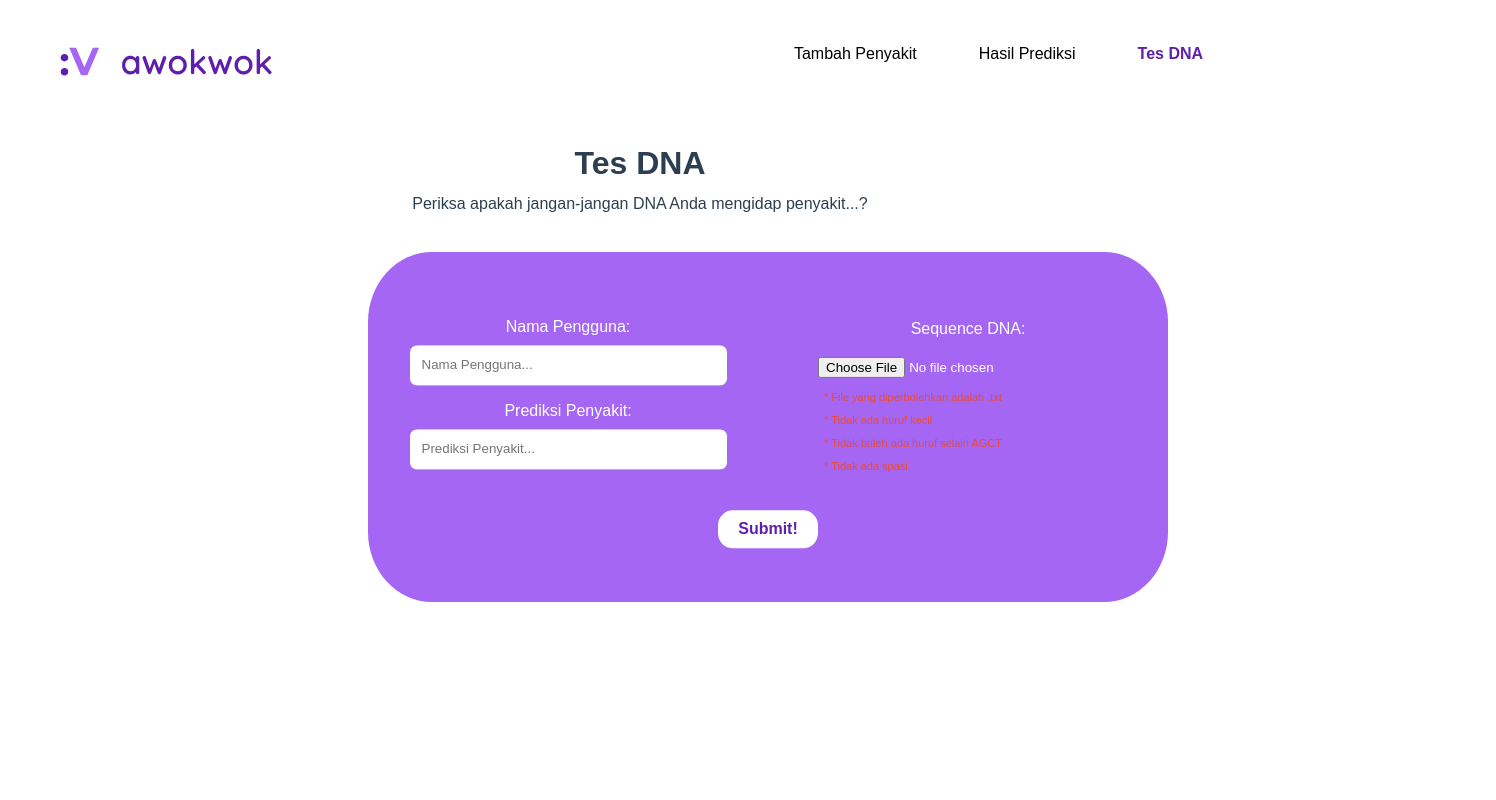
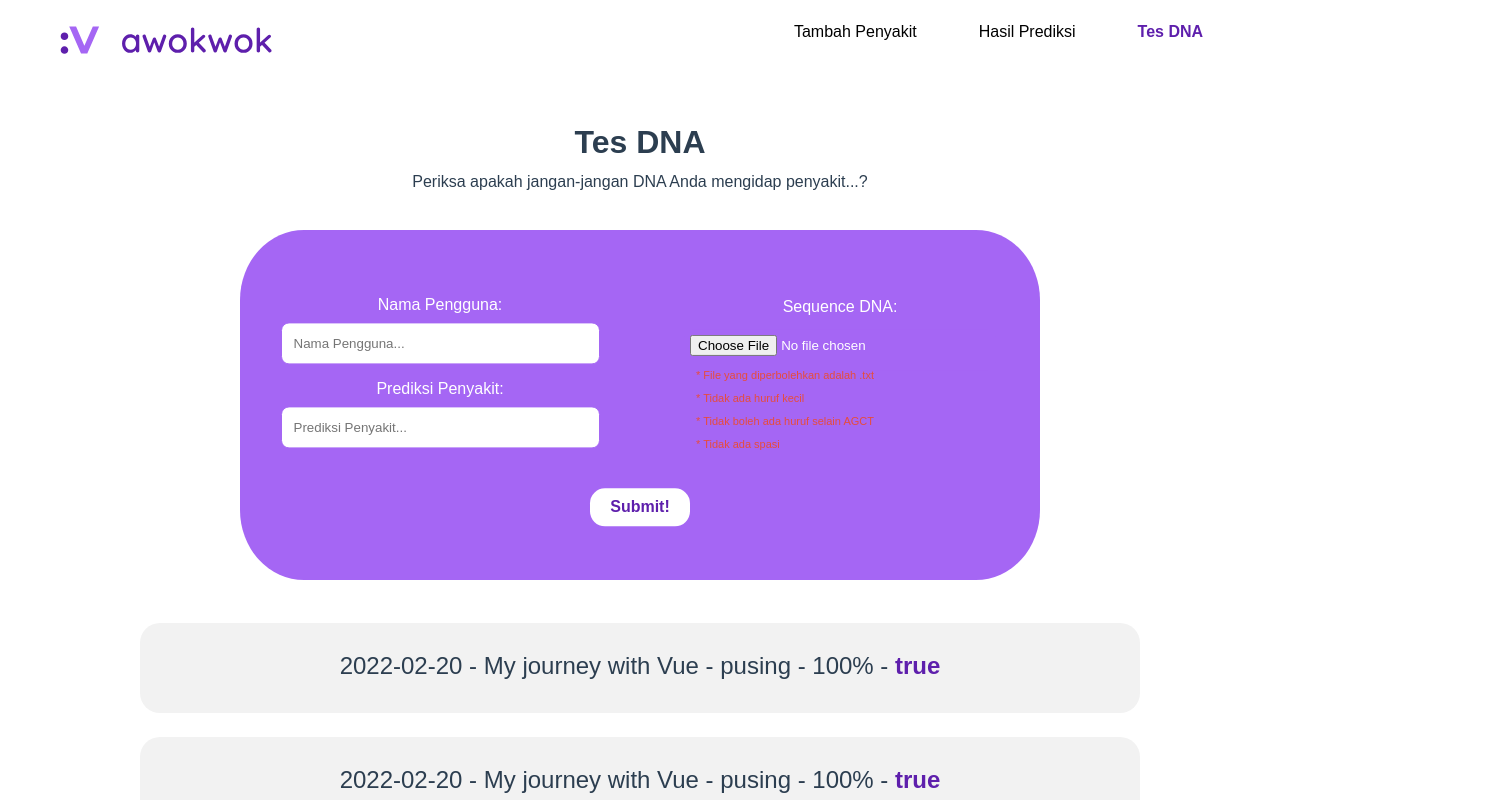
Before and after one commit to maspaitujaki/Tubes3_13520001, a Vue app in the folder src/frontend/: page /prediksi in a window 1280 px wide. Shown: the top 800 px of the page, 1496 px wide, since content can reach past the window. Built offline with nearby package versions, Linux system fonts and the light colour scheme.

Commit message:
Add query and test result component
Co-authored-by: Fajar Ramadhan <fajarrm15@users.noreply.github.com>

```diff
--- a/src/frontend/src/components/AddPenyakit.vue
+++ b/src/frontend/src/components/AddPenyakit.vue
@@ -178,10 +178,10 @@ body {
 .red {
   color: #e74c3c;
 }
+
 .background {
   position: relative;
-  overflow: hidden;
-  height: 650px;
+  height: 100%;
 }
 
 .container-header {
@@ -232,9 +232,10 @@ body {
   width: 800px;
   height: 350px;
   border-radius: 8%/20%;
-  transform: translate(45%, 28%);
+  transform: translate(0%, 28%);
   z-index: 0;
   color: white;
+  margin: auto;
 }
 
 ul li a:hover {
--- a/src/frontend/src/components/History.vue
+++ b/src/frontend/src/components/History.vue
@@ -39,6 +39,16 @@
               </div>
             </form>
           </div>
+          <Query
+            v-for="query in queries"
+            :key="query.id"
+            :nomor="query.nomor"
+            :nama="query.nama"
+            :tanggal="query.tanggal"
+            :penyakit="query.penyakit"
+            :prediksi="query.prediksi"
+            :hasil="query.hasil"
+          ></Query>
         </div>
       </div>
     </div>
@@ -47,13 +57,22 @@
 
 <script>
 import axios from 'axios'
+import Query from './Query.vue'
+
 export default {
   data(){
     return{
+      queries: [
+        { nomor: 1, id: 1, nama: 'My journey with Vue', tanggal: '2022-02-20', penyakit: 'pusing', prediksi: '100%', hasil: true},
+        { nomor: 2, id: 2, nama: 'My journey with Vue', tanggal: '2022-02-20', penyakit: 'pusing', prediksi: '100%', hasil: true},
+      ],
       tanggalFlag : false,
       penyakitFlag : false,
       spaceFlag : false
     };
+  },
+  components: {
+    Query
   },
   methods:{
     async submit(e){
@@ -185,8 +204,7 @@ body {
 
 .background {
   position: relative;
-  overflow: hidden;
-  height: 650px;
+  height: 100%;
 }
 
 .container-header {
@@ -237,9 +255,10 @@ body {
   width: 800px;
   height: 80px;
   border-radius: 2.5%/25%;
-  transform: translate(45%, 130%);
+  transform: translate(0%, 130%);
   z-index: 0;
   color: white;
+  margin: auto;
 }
 
 ul li a:hover {
@@ -302,4 +321,31 @@ ul li.active a {
   font-size: 16px;
   border-radius: 15px;
 }
+
+.container-result {
+  position: relative;
+  margin: auto;
+  transform: translate(0%, 130%);
+}
+
+.container-result-box {
+  margin: auto;
+  width: 1000px;
+  height: 90px;
+  border-radius: 20px;
+  background-color: #f2f2f2;
+}
+
+.container-result-box p{
+  transform: translate(0%, 5%);
+  position: relative;
+  font-size: 24px;
+  text-align: left;
+  padding: 25px;
+}
+
+.bold {
+  font-weight: bold;
+  color: rgb(94, 31, 172);
+}
 </style>
--- a/src/frontend/src/components/Prediction.vue
+++ b/src/frontend/src/components/Prediction.vue
@@ -68,6 +68,15 @@
               </div>
             </form>
           </div>
+          <Test
+            v-for="test in tests"
+            :key="test.id"
+            :nama="test.nama"
+            :tanggal="test.tanggal"
+            :penyakit="test.penyakit"
+            :prediksi="test.prediksi"
+            :hasil="test.hasil"
+          ></Test>
         </div>
       </div>
     </div>
@@ -76,9 +85,15 @@
 
 <script>
 import axios from 'axios'
+import Test from './Test.vue'
+
 export default {
   data() {
     return {
+      tests: [
+        { tanggal: '2022-02-20', nama: 'My journey with Vue', penyakit: 'pusing', prediksi: '100%', hasil: true},
+        { tanggal: '2022-02-20', nama: 'My journey with Vue', penyakit: 'pusing', prediksi: '100%', hasil: true},
+      ],
       acgtFlag : true,
       txtFlag : true,
       capitalFlag : true,
@@ -86,6 +101,9 @@ export default {
       file : null,
       content : null,
     };
+  },
+  components: {
+    Test
   },
   methods: {
     resetFlags() {
@@ -194,8 +212,7 @@ body {
 
 .background {
   position: relative;
-  overflow: hidden;
-  height: 650px;
+  height: 100%;
 }
 
 .container-header {
@@ -246,9 +263,10 @@ body {
   width: 800px;
   height: 350px;
   border-radius: 8%/20%;
-  transform: translate(45%, 28%);
+  transform: translate(0%, 28%);
   z-index: 0;
   color: white;
+  margin: auto;
 }
 
 ul li a:hover {
--- /dev/null
+++ b/src/frontend/src/components/Query.vue
@@ -0,0 +1,42 @@
+<script>
+export default {
+  props: ['nomor', 'id', 'nama', 'tanggal', 'penyakit', 'prediksi', 'hasil']
+}
+</script>
+
+<template>
+    <div class="container-result">
+        <div class="container-result-box">
+            <p><span class="bold">{{nomor}}.</span> {{tanggal}} - {{nama}} - {{penyakit}} - {{prediksi}} - {{hasil}}</p>
+        </div>
+    </div>
+</template>
+
+<style scoped>
+.container-result {
+  position: relative;
+  margin: auto;
+  transform: translate(0%, 130%);
+}
+
+.container-result-box {
+  margin: auto;
+  width: 1000px;
+  height: 90px;
+  border-radius: 20px;
+  background-color: #f2f2f2;
+}
+
+.container-result-box p{
+  transform: translate(0%, 5%);
+  position: relative;
+  font-size: 24px;
+  text-align: left;
+  padding: 25px;
+}
+
+.bold {
+  font-weight: bold;
+  color: rgb(94, 31, 172);
+}
+</style>
--- /dev/null
+++ b/src/frontend/src/components/Test.vue
@@ -0,0 +1,42 @@
+<script>
+export default {
+  props: ['tanggal', 'nama', 'penyakit', 'prediksi', 'hasil']
+}
+</script>
+
+<template>
+    <div class="container-test">
+        <div class="container-test-box">
+            <p>{{tanggal}} - {{nama}} - {{penyakit}} - {{prediksi}} - <span class="bold">{{hasil}}</span></p>
+        </div>
+    </div>
+</template>
+
+<style scoped>
+.container-test {
+  position: relative;
+  margin: auto;
+  transform: translate(0%, 130%);
+}
+
+.container-test-box {
+  margin: auto;
+  width: 1000px;
+  height: 90px;
+  border-radius: 20px;
+  background-color: #f2f2f2;
+}
+
+.container-test-box p{
+  transform: translate(0%, 5%);
+  position: relative;
+  font-size: 24px;
+  text-align: center;
+  padding: 25px;
+}
+
+.bold {
+  font-weight: bold;
+  color: rgb(94, 31, 172);
+}
+</style>
```
